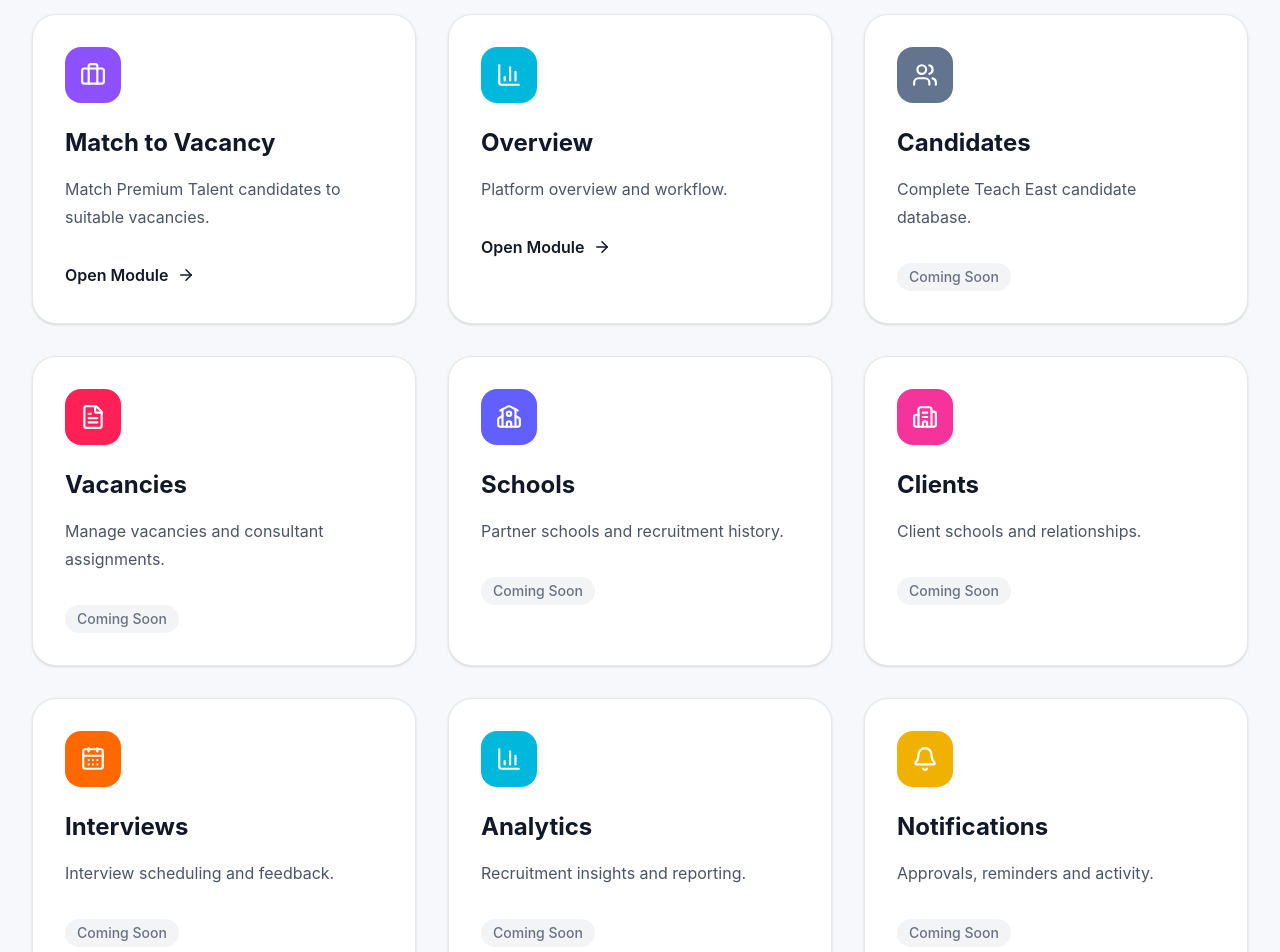
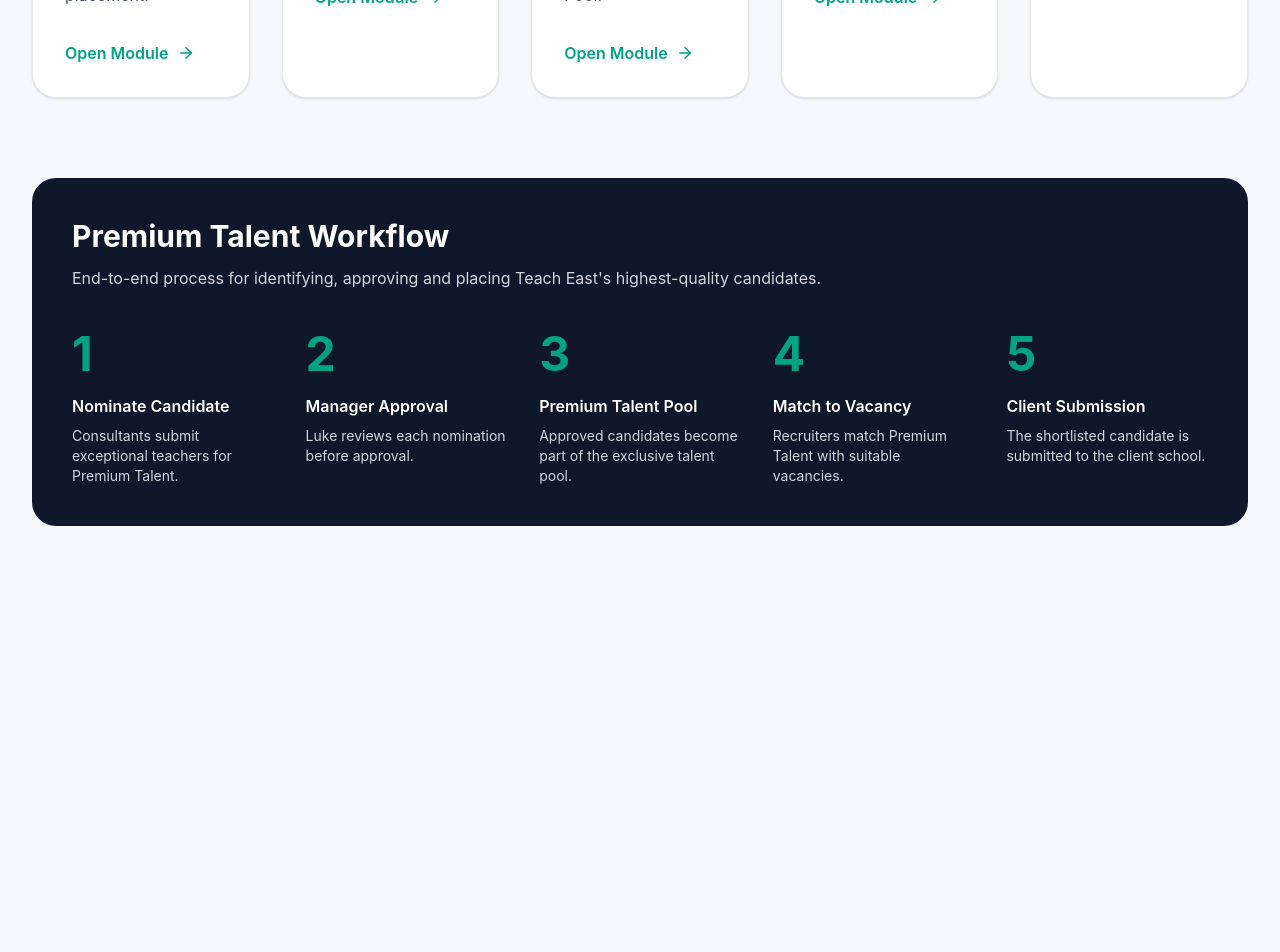
Before and after one commit to Maroua-27/premium-talent, a Next.js app: page / in a window 1280 px wide. Shown: the part 680-1632 px from the top of the page. After the commit the page ends 1286 px from the top, so only its background shows below. Built offline with nearby package versions, Linux system fonts and the light colour scheme.

Commit message:
Update homepage to Premium Talent Demo

```diff
--- a/app/page.tsx
+++ b/app/page.tsx
@@ -4,15 +4,8 @@
   UserPlus,
   ClipboardCheck,
   Briefcase,
+  ShieldCheck,
   ArrowRight,
-  Users,
- School,
-  FileText,
-  BarChart3,
-  Bell,
-  Settings,
-  Building2,
-  CalendarDays,
 } from "lucide-react";
 
 const pages = [
@@ -23,7 +16,6 @@
     href: "/premium-talent",
     icon: Star,
     color: "bg-emerald-500",
-    live: true,
   },
   {
     title: "Nominate Candidate",
@@ -32,16 +24,14 @@
     href: "/nominations",
     icon: UserPlus,
     color: "bg-sky-500",
-    live: true,
   },
   {
     title: "Pending Approvals",
     description:
-      "Luke reviews and approves Premium Talent nominations.",
+      "Review and approve consultant nominations before they enter the Premium Talent Pool.",
     href: "/pending-approvals",
     icon: ClipboardCheck,
     color: "bg-amber-500",
-    live: true,
   },
   {
     title: "Match to Vacancy",
@@ -50,91 +40,14 @@
     href: "/match",
     icon: Briefcase,
     color: "bg-violet-500",
-    live: true,
   },
   {
-    title: "Overview",
+    title: "Eligibility Rules",
     description:
-      "Platform overview and workflow.",
-    href: "/overview",
-    icon: BarChart3,
-    color: "bg-cyan-500",
-    live: true,
-  },
-
-  // Future Modules
-
-  {
-    title: "Candidates",
-    description:
-      "Complete Teach East candidate database.",
-    href: "#",
-    icon: Users,
-    color: "bg-slate-500",
-    live: false,
-  },
-  {
-    title: "Vacancies",
-    description:
-      "Manage vacancies and consultant assignments.",
-    href: "#",
-    icon: FileText,
-    color: "bg-rose-500",
-    live: false,
-  },
-  {
-    title: "Schools",
-    description:
-      "Partner schools and recruitment history.",
-    href: "#",
-    icon: School,
-    color: "bg-indigo-500",
-    live: false,
-  },
-  {
-    title: "Clients",
-    description:
-      "Client schools and relationships.",
-    href: "#",
-    icon: Building2,
-    color: "bg-pink-500",
-    live: false,
-  },
-  {
-    title: "Interviews",
-    description:
-      "Interview scheduling and feedback.",
-    href: "#",
-    icon: CalendarDays,
-    color: "bg-orange-500",
-    live: false,
-  },
-  {
-    title: "Analytics",
-    description:
-      "Recruitment insights and reporting.",
-    href: "#",
-    icon: BarChart3,
-    color: "bg-cyan-500",
-    live: false,
-  },
-  {
-    title: "Notifications",
-    description:
-      "Approvals, reminders and activity.",
-    href: "#",
-    icon: Bell,
-    color: "bg-yellow-500",
-    live: false,
-  },
-  {
-    title: "Settings",
-    description:
-      "Platform settings and permissions.",
-    href: "#",
-    icon: Settings,
-    color: "bg-gray-600",
-    live: false,
+      "Configure Premium Talent eligibility requirements.",
+    href: "/settings",
+    icon: ShieldCheck,
+    color: "bg-teal-500",
   },
 ];
 
@@ -150,73 +63,63 @@
           </p>
 
           <h1 className="mt-4 text-6xl font-bold text-gray-900">
-            Recruitment Platform
+            Premium Talent Demo
           </h1>
 
           <p className="mx-auto mt-6 max-w-3xl text-lg leading-8 text-gray-600">
-            Interactive prototype showcasing Teach East&#39;s Premium Talent
-            recruitment workflow from nomination through placement.
+            Interactive prototype demonstrating Teach East&#39;s Premium Talent workflow
+            from consultant nomination through approval, matching and placement.
           </p>
 
         </div>
 
-        <div className="mt-16 grid gap-8 md:grid-cols-2 lg:grid-cols-3">
+        <div className="mt-16 grid gap-8 md:grid-cols-2 xl:grid-cols-5">
 
           {pages.map((page) => {
+
             const Icon = page.icon;
 
             return (
-              <div
+
+              <Link
                 key={page.title}
-                className="rounded-3xl border border-gray-200 bg-white p-8 shadow-sm"
+                href={page.href}
+                className="group rounded-3xl border border-gray-200 bg-white p-8 shadow-sm transition duration-300 hover:-translate-y-1 hover:shadow-xl"
               >
+
                 <div
                   className={`flex h-14 w-14 items-center justify-center rounded-2xl text-white ${page.color}`}
                 >
                   <Icon size={26} />
                 </div>
 
-                <h2 className="mt-6 text-2xl font-bold">
+                <h2 className="mt-6 text-2xl font-bold text-gray-900">
                   {page.title}
                 </h2>
 
                 <p className="mt-4 leading-7 text-gray-600">
                   {page.description}
-                                </p>
+                </p>
+                                <div className="mt-8 flex items-center font-semibold text-[#00A384]">
 
-                <div className="mt-8">
+                  Open Module
 
-                  {page.live ? (
-
-                    <Link
-                      href={page.href}
-                      className="inline-flex items-center font-semibold text-[#00A384]"
-                    >
-                      Open Module
-
-                      <ArrowRight
-                        className="ml-2 transition group-hover:translate-x-1"
-                        size={18}
-                      />
-
-                    </Link>
-
-                  ) : (
-
-                    <span className="inline-flex rounded-full bg-gray-100 px-3 py-1 text-sm font-medium text-gray-500">
-                      Coming Soon
-                    </span>
-
-                  )}
+                  <ArrowRight
+                    className="ml-2 transition group-hover:translate-x-1"
+                    size={18}
+                  />
 
                 </div>
 
-              </div>
+              </Link>
 
             );
+
           })}
 
         </div>
+
+        {/* Workflow */}
 
         <div className="mt-20 rounded-3xl bg-[#0F172A] p-10 text-white">
 
@@ -224,7 +127,11 @@
             Premium Talent Workflow
           </h2>
 
-          <div className="mt-8 grid gap-8 md:grid-cols-4">
+          <p className="mt-3 text-gray-300">
+            End-to-end process for identifying, approving and placing Teach East&#39;s highest-quality candidates.
+          </p>
+
+          <div className="mt-10 grid gap-8 md:grid-cols-5">
 
             <div>
 
@@ -233,11 +140,11 @@
               </div>
 
               <h3 className="mt-4 font-semibold">
-                Nominate
+                Nominate Candidate
               </h3>
 
               <p className="mt-2 text-sm text-gray-300">
-                Consultants nominate outstanding candidates.
+                Consultants submit exceptional teachers for Premium Talent.
               </p>
 
             </div>
@@ -249,11 +156,11 @@
               </div>
 
               <h3 className="mt-4 font-semibold">
-                Approve
+                Manager Approval
               </h3>
 
               <p className="mt-2 text-sm text-gray-300">
-                Luke reviews and approves Premium Talent nominations.
+                Luke reviews each nomination before approval.
               </p>
 
             </div>
@@ -265,11 +172,11 @@
               </div>
 
               <h3 className="mt-4 font-semibold">
-                Premium Pool
+                Premium Talent Pool
               </h3>
 
               <p className="mt-2 text-sm text-gray-300">
-                Candidates become part of the verified Premium Talent Pool.
+                Approved candidates become part of the exclusive talent pool.
               </p>
 
             </div>
@@ -281,11 +188,27 @@
               </div>
 
               <h3 className="mt-4 font-semibold">
-                Match
+                Match to Vacancy
               </h3>
 
               <p className="mt-2 text-sm text-gray-300">
-                Premium teachers are matched to the best vacancies.
+                Recruiters match Premium Talent with suitable vacancies.
+              </p>
+
+            </div>
+
+            <div>
+
+              <div className="text-5xl font-bold text-[#00A384]">
+                5
+              </div>
+
+              <h3 className="mt-4 font-semibold">
+                Client Submission
+              </h3>
+
+              <p className="mt-2 text-sm text-gray-300">
+                The shortlisted candidate is submitted to the client school.
               </p>
 
             </div>
```
